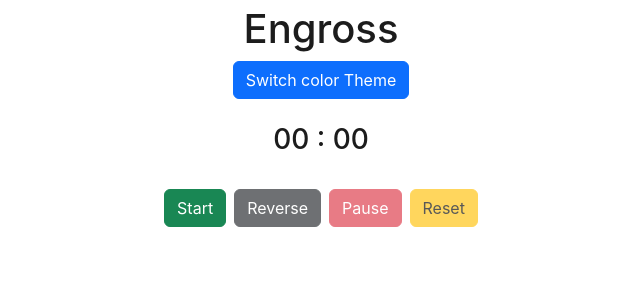
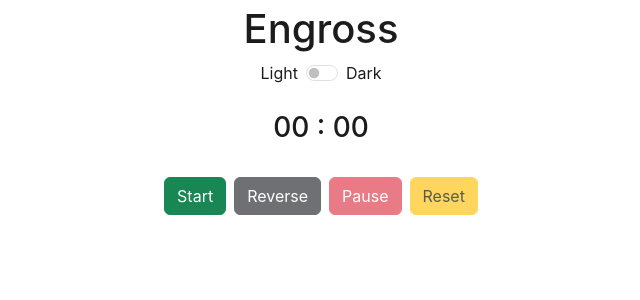
Before and after one commit to yogeshz-mangospring/engross, a React (Create React App) app: page / in a window 1280 px wide. Shown: the top 300 px of the page, without its empty margins (319-959 px from the left). Built offline with nearby package versions, Linux system fonts and the light colour scheme.

Commit message:
Add toggle switch for light and dark mode

```diff
--- a/src/App.js
+++ b/src/App.js
@@ -9,6 +9,9 @@ const App = (props) => {
   const [flag, setFlag] = useState(false);
   const [reverseCounter, Setreverse] = useState();
   const [reverseFlag, setReversFlag] = useState(false);
+  const [checkedToggle, setToggle] = useState(
+    localStorage.getItem('themeMode') === 'dark' ? true : false
+  );
   const [theme, setTheme] = useState(
     localStorage.getItem('themeMode') === 'dark' ? 'dark' : 'light'
   );
@@ -16,16 +19,23 @@ const App = (props) => {
 
   useEffect(() => {
     localStorage.setItem('themeMode', theme)
-  },[theme])
+  }, [theme, checkedToggle])
+
 
   if (counter.sec === 0 && counter.min === 0) {
     clearInterval(reverseCounter);
   }
 
   const switchMode = () => {
-    theme === 'light' ? setTheme('dark') : setTheme('light')
+    if (theme === 'light') {
+      setTheme('dark');
+      setToggle(true);
+    }
+    else {
+      setTheme('light');
+      setToggle(false);
+    }
   }
-
 
 
   const start = () => {
@@ -73,7 +83,16 @@ const App = (props) => {
     <div className={`container-root ${theme}`}>
       <div className="d-flex align-items-center justify-content-center flex-column">
         <h1>Engross</h1>
-        <button type="button" className="btn btn-primary" onClick={switchMode}>Switch color Theme</button>
+        {/* <button type="button" className="btn btn-primary" onClick={switchMode}>Switch color Theme</button> */}
+
+        <div className="d-flex">
+          <span className="me-2">Light</span>
+          <div className="form-check form-switch">
+            <input type="checkbox" className="form-check-input" onChange={switchMode} checked={checkedToggle}/>
+          </div>
+          <span>Dark</span>
+        </div>
+
         <h3 className="mt-4">{counter.min === 0 ? "00" : counter.min < 10 ? `0${counter.min}` : counter.min} : {counter.sec === 0 ? "00" : counter.sec < 10 ? `0${counter.sec}` : counter.sec}</h3>
         <div className="mt-4">
           <button className={`btn btn-success me-2 ${(flag && (counter.min !== 0 || counter.sec !== 0)) ? 'disabled' : ''}`} onClick={start}>Start</button>
```
